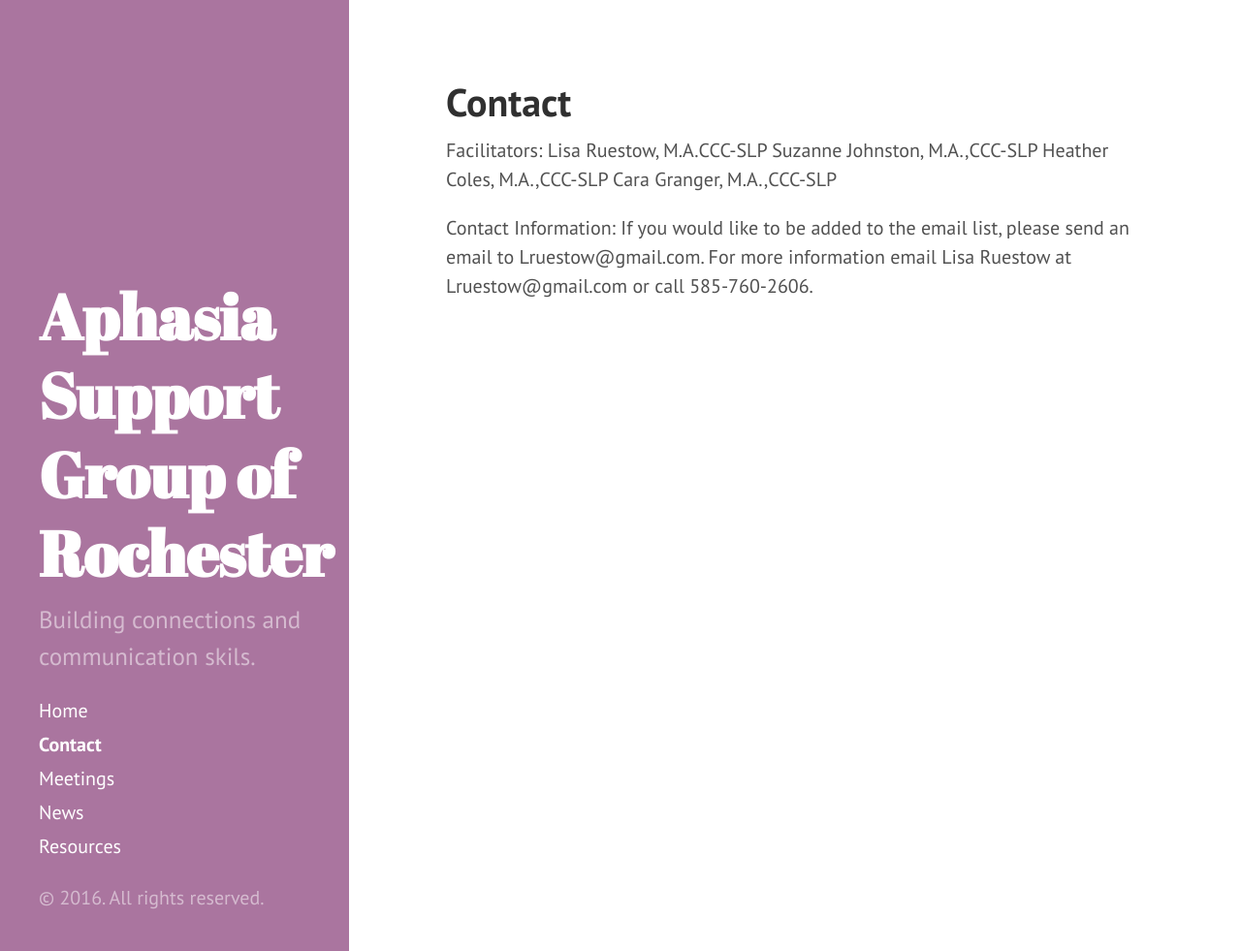
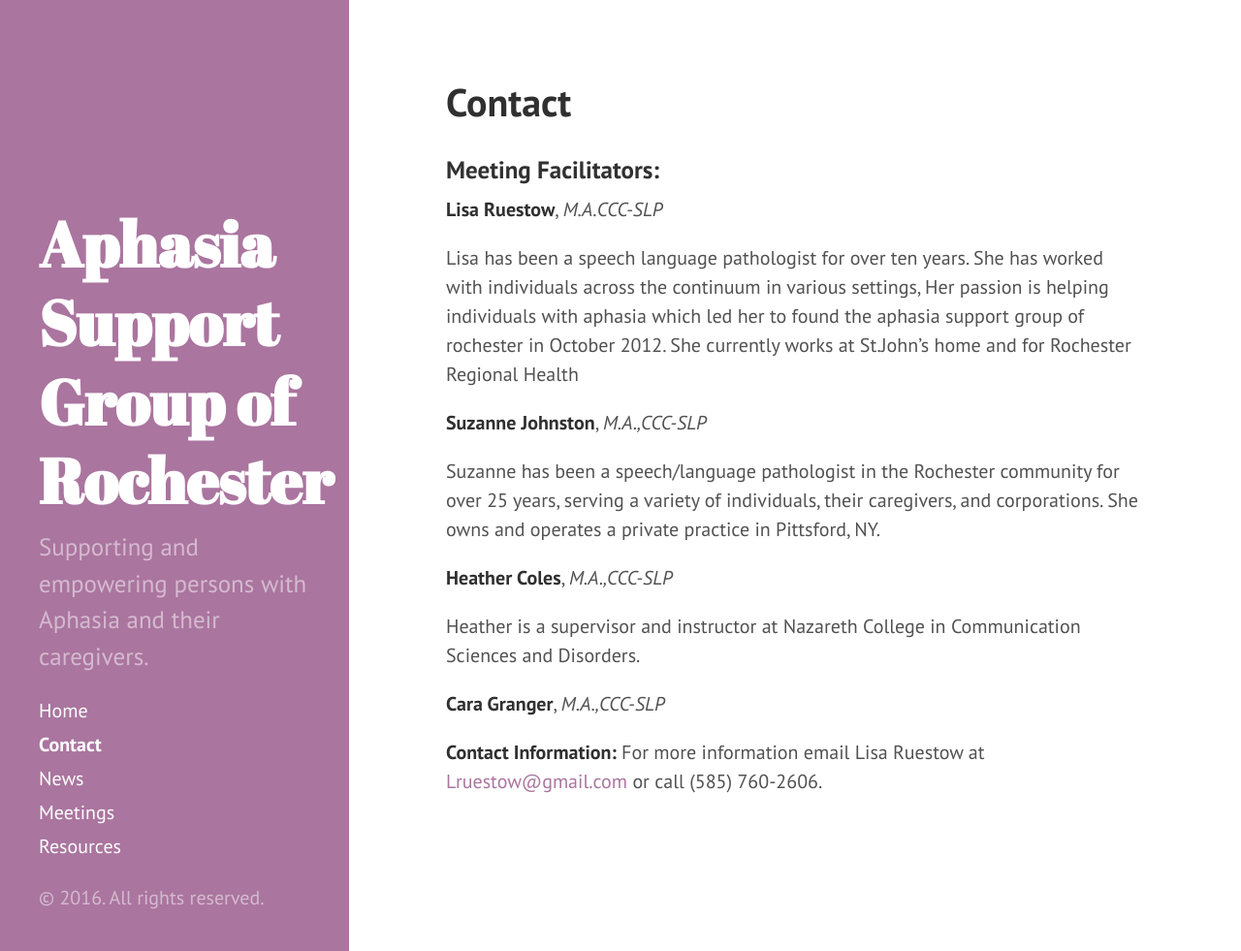
Before and after one commit to reustonium/asgor-web, a Jekyll site: the page built from contact.md, in a window 1280 px wide and 981 px high. Shown: the whole window at 97% size. Built offline with Jekyll 4.4.1, drawn with Linux system fonts in a browser that asks for light colours; nearby versions of some CDN libraries.

Commit message:
Add Bio's and News posts

```diff
--- a/_config.yml
+++ b/_config.yml
@@ -8,7 +8,7 @@ permalink:        pretty
 # Setup
 title:            Aphasia Support Group of Rochester
 tagline:          'An Apasia focused support group serving the greater Rochester area.'
-description:      'Building connections and communication skils.'
+description:      'Supporting and empowering persons with Aphasia and their caregivers.'
 url:              https://apasiasupportgroup.com
 baseurl:          /
 
@@ -17,6 +17,7 @@ author:
   url:            https://apasiasupportgroup.com
 
 paginate:         5
+paginate_path:    "news/page:num/"
 
 # Custom vars
 version:          0.1.0
--- a/contact.md
+++ b/contact.md
@@ -3,9 +3,20 @@ layout: page
 title: Contact
 ---
 
-Facilitators: Lisa Ruestow, M.A.CCC-SLP
-Suzanne Johnston, M.A.,CCC-SLP
-Heather Coles, M.A.,CCC-SLP
-Cara Granger, M.A.,CCC-SLP
+### Meeting Facilitators:
 
-Contact Information: If you would like to be added to the email list, please send an email to Lruestow@gmail.com. For more information email Lisa Ruestow at Lruestow@gmail.com or call 585-760-2606.
+**Lisa Ruestow**, *M.A.CCC-SLP*
+
+Lisa has been a speech language pathologist for over ten years. She has worked with individuals across the continuum in various settings, Her passion is helping individuals with aphasia which led her to found the aphasia support group of rochester in October 2012. She currently works at St.John's home and for Rochester Regional Health
+
+**Suzanne Johnston**, *M.A.,CCC-SLP*
+
+Suzanne has been a speech/language pathologist in the Rochester community for over 25 years, serving a variety of individuals, their caregivers, and corporations.  She owns and operates a private practice in Pittsford, NY.
+
+**Heather Coles**, *M.A.,CCC-SLP*
+
+Heather is a supervisor and instructor at Nazareth College in Communication Sciences and Disorders.
+
+**Cara Granger**, *M.A.,CCC-SLP*
+
+**Contact Information:** For more information email Lisa Ruestow at [Lruestow@gmail.com](mailto:Lruestow@gmail.com) or call (585) 760-2606.
--- a/news.md
+++ b/news/index.html
@@ -14,7 +14,7 @@ title: News
 
     <span class="post-date">{{ post.date | date_to_string }}</span>
 
-    {{ post.content }}
+    {{ post.excerpt }}
   </div>
   {% endfor %}
 </div>
```
Also changed, not shown: _posts/2012-02-06-whats-jekyll.md (deleted, +0 -12 lines), _posts/2013-12-28-introducing-hyde.md (deleted, +0 -37 lines), _posts/2016-03-31-march-meeting-recap.md (added, +6 -0 lines), _posts/2016-04-14-interesting-information.md (renamed from _posts/2012-02-07-example-content.md, +2 -2 lines), meetings.md (+7 -7 lines).
